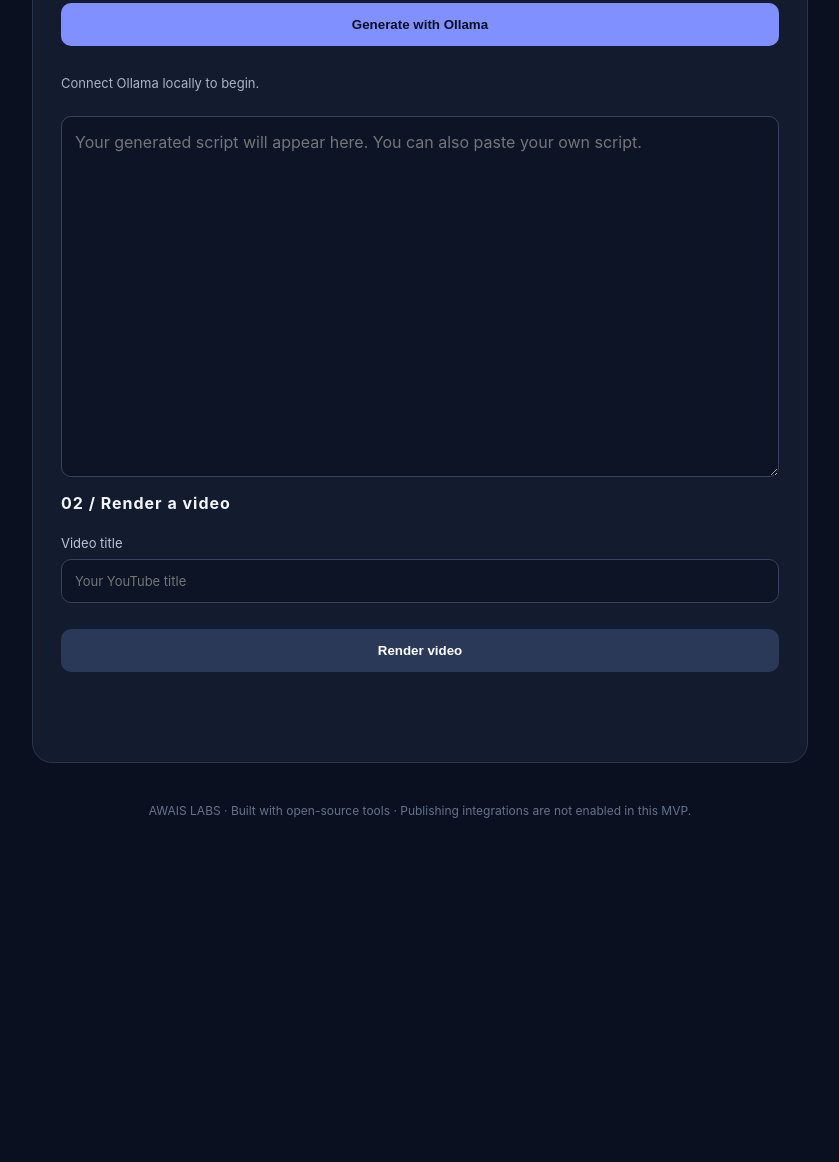
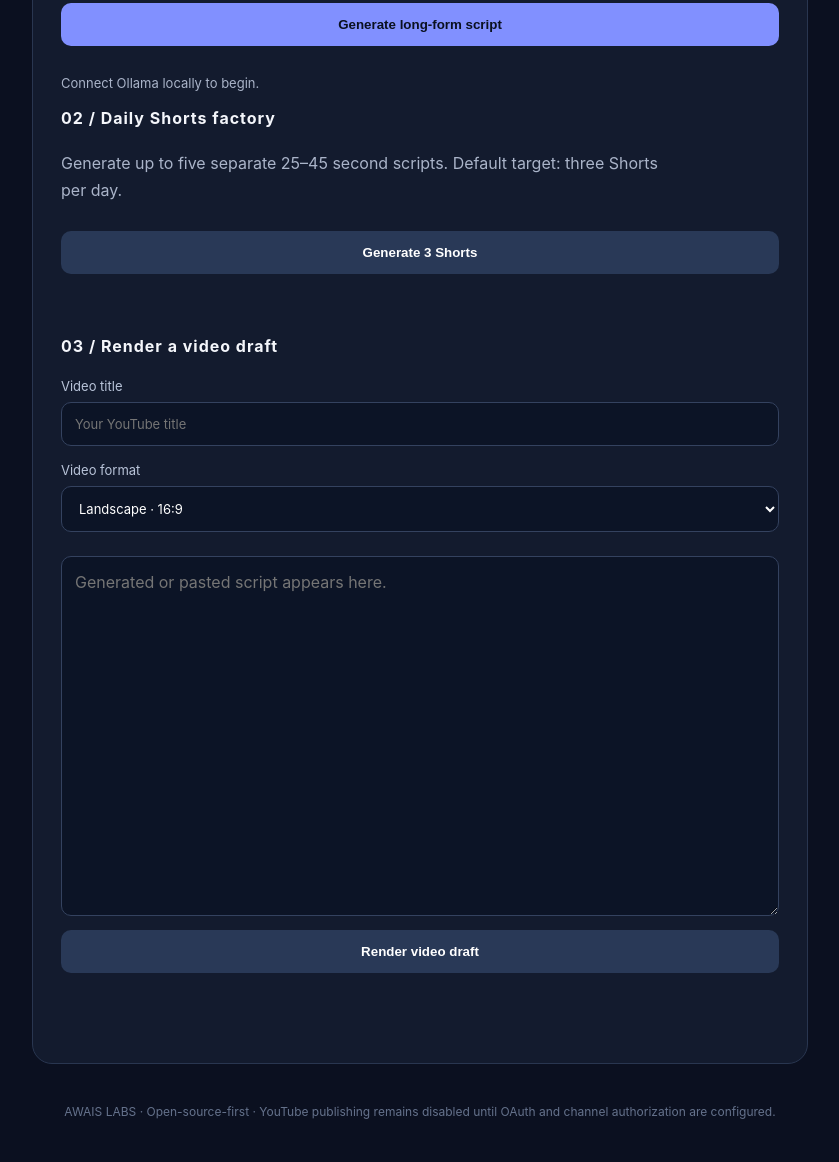
Before and after one commit to learnislamwithawais-ops/awais-labs-ai-youtube-studio-, a plain HTML site: page web/index.html in a window 1280 px wide. Shown: the part 705-1867 px from the top of the page, without its empty margins (220-1059 px from the left). Before the commit the page ends 1633 px from the top, so only its background shows below. Drawn offline with Linux system fonts and the light colour scheme.

Commit message:
Add Shorts generation and vertical render controls

```diff
--- a/web/index.html
+++ b/web/index.html
@@ -1,7 +1,8 @@
 <!doctype html>
-<html lang="en"><head><meta charset="utf-8"><meta name="viewport" content="width=device-width,initial-scale=1"><title>Awais Labs — YouTube Studio</title><link rel="stylesheet" href="/style.css"></head>
-<body><header><div class="brand">AW<span>AI</span>S LABS</div><span class="pill">OPEN-SOURCE STUDIO · MVP</span></header>
-<main><section class="hero"><p class="eyebrow">YOUR CREATOR WORKSPACE</p><h1>Turn ideas into<br><span>YouTube videos.</span></h1><p class="muted">Generate a script with your local AI model, then render a first-cut video. Your content stays under your control.</p></section>
-<section class="panel"><h2>01 / Generate a script</h2><label>Video topic<input id="topic" placeholder="e.g. 7 hidden facts about space"></label><div class="two"><label>Duration<select id="duration"><option value="3">3 minutes</option><option value="5" selected>5 minutes</option><option value="8">8 minutes</option><option value="12">12 minutes</option></select></label><label>Language<select id="language"><option>English</option><option>Urdu</option><option>Roman Urdu</option></select></label></div><button id="generate">Generate with Ollama</button><p id="status" class="status">Connect Ollama locally to begin.</p><textarea id="script" rows="13" placeholder="Your generated script will appear here. You can also paste your own script."></textarea>
-<h2>02 / Render a video</h2><label>Video title<input id="title" placeholder="Your YouTube title"></label><button class="secondary" id="render">Render video</button><p id="renderStatus" class="status"></p><div id="result"></div></section>
-<footer>AWAIS LABS · Built with open-source tools · Publishing integrations are not enabled in this MVP.</footer></main><script src="/app.js"></script></body></html>
+<html lang="en"><head><meta charset="utf-8"><meta name="viewport" content="width=device-width,initial-scale=1"><title>Awais Labs — AI YouTube Studio</title><link rel="stylesheet" href="/style.css"></head>
+<body><header><div class="brand">AW<span>AI</span>S LABS</div><span class="pill">AI YOUTUBE STUDIO · V0.2</span></header>
+<main><section class="hero"><p class="eyebrow">FREE-FIRST CREATOR WORKSPACE</p><h1>Ideas into<br><span>YouTube content.</span></h1><p class="muted">Create long-form scripts, generate three distinct Shorts, and render landscape or vertical video drafts using your local AI model.</p></section>
+<section class="panel"><h2>01 / Long-form script</h2><label>Video topic<input id="topic" placeholder="e.g. 7 hidden facts about space"></label><div class="two"><label>Duration<select id="duration"><option value="3">3 minutes</option><option value="5" selected>5 minutes</option><option value="8">8 minutes</option><option value="12">12 minutes</option></select></label><label>Language<select id="language"><option>English</option><option>Urdu</option><option>Roman Urdu</option></select></label></div><button id="generate">Generate long-form script</button><p id="status" class="status">Connect Ollama locally to begin.</p>
+<h2>02 / Daily Shorts factory</h2><p class="muted">Generate up to five separate 25–45 second scripts. Default target: three Shorts per day.</p><button class="secondary" id="makeShorts">Generate 3 Shorts</button><p id="shortsStatus" class="status"></p><div id="shortsResult"></div>
+<h2>03 / Render a video draft</h2><label>Video title<input id="title" placeholder="Your YouTube title"></label><label>Video format<select id="format"><option value="landscape">Landscape · 16:9</option><option value="shorts">Shorts · 9:16 vertical</option></select></label><textarea id="script" rows="13" placeholder="Generated or pasted script appears here."></textarea><button class="secondary" id="render">Render video draft</button><p id="renderStatus" class="status"></p><div id="result"></div></section>
+<footer>AWAIS LABS · Open-source-first · YouTube publishing remains disabled until OAuth and channel authorization are configured.</footer></main><script src="/app.js"></script></body></html>
```
